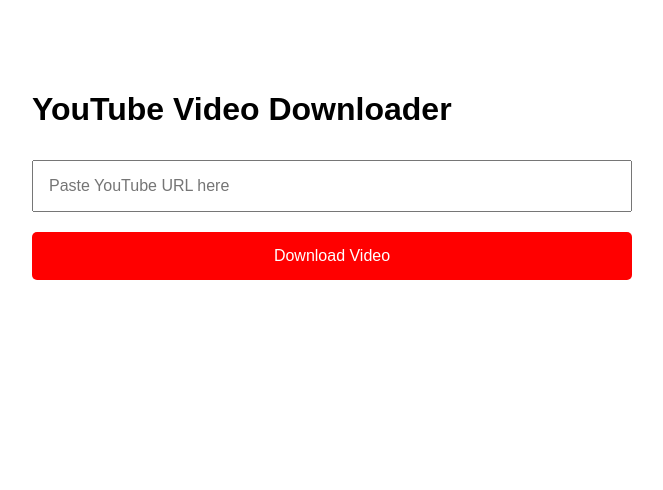
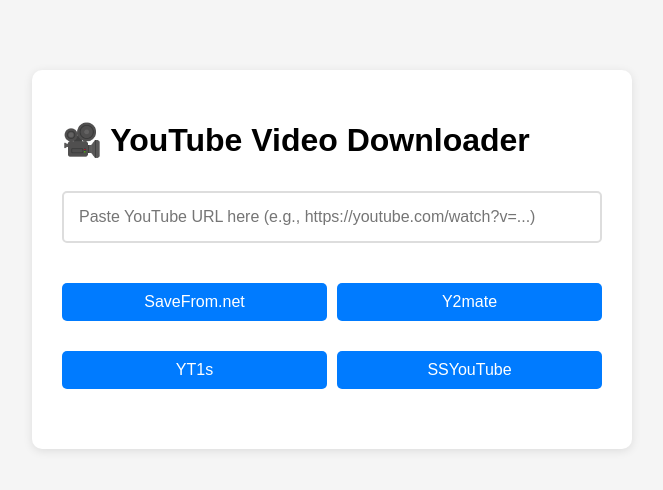
Before and after one commit to kapesvishnu/Youtubedownload, a plain HTML site: page public/index.html in a window 1280 px wide. Shown: the whole page, without its empty margins (308-971 px from the left). Drawn offline with Linux system fonts and the light colour scheme.

Commit message:
Multi-service downloader with fallbacks

```diff
--- a/public/index.html
+++ b/public/index.html
@@ -2,43 +2,73 @@
 <html>
 <head>
     <title>YouTube Downloader</title>
+    <meta charset="UTF-8">
+    <meta name="viewport" content="width=device-width, initial-scale=1.0">
     <style>
-        body { font-family: Arial, sans-serif; max-width: 600px; margin: 50px auto; padding: 20px; }
-        input, button { padding: 15px; margin: 10px 0; width: 100%; font-size: 16px; box-sizing: border-box; }
-        button { background: #ff0000; color: white; border: none; cursor: pointer; border-radius: 5px; }
+        body { font-family: Arial, sans-serif; max-width: 600px; margin: 50px auto; padding: 20px; background: #f5f5f5; }
+        .container { background: white; padding: 30px; border-radius: 10px; box-shadow: 0 2px 10px rgba(0,0,0,0.1); }
+        input, button { padding: 15px; margin: 10px 0; width: 100%; font-size: 16px; box-sizing: border-box; border-radius: 5px; }
+        input { border: 2px solid #ddd; }
+        button { background: #ff0000; color: white; border: none; cursor: pointer; }
         button:hover { background: #cc0000; }
-        .result { margin-top: 20px; padding: 15px; background: #f0f0f0; border-radius: 5px; }
+        .options { display: grid; grid-template-columns: 1fr 1fr; gap: 10px; margin: 20px 0; }
+        .option-btn { padding: 10px; background: #007bff; color: white; border: none; border-radius: 5px; cursor: pointer; }
+        .option-btn:hover { background: #0056b3; }
+        .result { margin-top: 20px; padding: 15px; background: #e8f5e8; border-radius: 5px; border-left: 4px solid #28a745; }
     </style>
 </head>
 <body>
-    <h1>YouTube Video Downloader</h1>
-    <input type="url" id="url" placeholder="Paste YouTube URL here">
-    <button onclick="download()">Download Video</button>
-    <div id="result"></div>
+    <div class="container">
+        <h1>🎥 YouTube Video Downloader</h1>
+        <input type="url" id="url" placeholder="Paste YouTube URL here (e.g., https://youtube.com/watch?v=...)">
+
+        <div class="options">
+            <button class="option-btn" onclick="downloadWith('savefrom')">SaveFrom.net</button>
+            <button class="option-btn" onclick="downloadWith('y2mate')">Y2mate</button>
+            <button class="option-btn" onclick="downloadWith('yt1s')">YT1s</button>
+            <button class="option-btn" onclick="downloadWith('ssyoutube')">SSYouTube</button>
+        </div>
+
+        <div id="result"></div>
+    </div>
 
     <script>
-    function download() {
+    function downloadWith(service) {
         const url = document.getElementById('url').value;
         const result = document.getElementById('result');
 
         if (!url) {
-            result.innerHTML = '<div class="result" style="color: red;">Please enter a YouTube URL</div>';
+            result.innerHTML = '<div style="color: red; padding: 15px; background: #ffe6e6; border-radius: 5px;">⚠️ Please enter a YouTube URL</div>';
             return;
         }
 
-        // Extract video ID
-        const videoId = url.match(/(?:youtube\.com\/watch\?v=|youtu\.be\/)([^&\n?#]+)/);
-        if (!videoId) {
-            result.innerHTML = '<div class="result" style="color: red;">Invalid YouTube URL</div>';
+        if (!url.includes('youtube.com') && !url.includes('youtu.be')) {
+            result.innerHTML = '<div style="color: red; padding: 15px; background: #ffe6e6; border-radius: 5px;">⚠️ Please enter a valid YouTube URL</div>';
             return;
         }
 
-        result.innerHTML = '<div class="result">Redirecting to download page...</div>';
+        result.innerHTML = '<div class="result">🚀 Opening download page...</div>';
 
-        // Redirect to working download service
+        let downloadUrl;
+        switch(service) {
+            case 'savefrom':
+                downloadUrl = 'https://savefrom.net/#url=' + encodeURIComponent(url);
+                break;
+            case 'y2mate':
+                downloadUrl = 'https://www.y2mate.com/download-youtube/' + encodeURIComponent(url);
+                break;
+            case 'yt1s':
+                downloadUrl = 'https://yt1s.com/en/youtube-to-mp4?q=' + encodeURIComponent(url);
+                break;
+            case 'ssyoutube':
+                downloadUrl = url.replace('youtube.com', 'ssyoutube.com');
+                break;
+        }
+
         setTimeout(() => {
-            window.open('https://yt1s.com/en/youtube-to-mp4?q=' + encodeURIComponent(url), '_blank');
-        }, 1000);
+            window.open(downloadUrl, '_blank');
+            result.innerHTML = '<div class="result">✅ Download page opened in new tab!</div>';
+        }, 500);
     }
     </script>
 </body>
```
